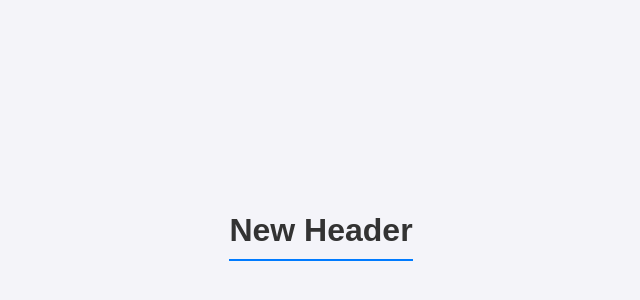
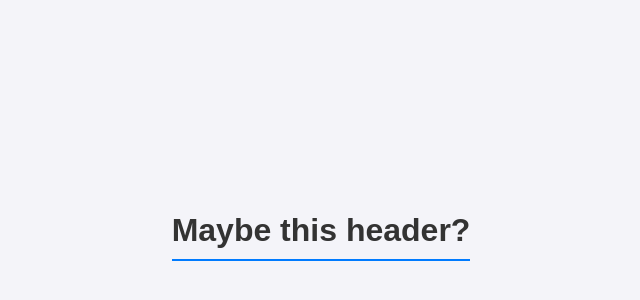
Before and after one commit to mauricioschneider/render-og-tag-test, a website: page index.html in a window 1280 px wide. Shown: the part 164-464 px from the top of the page, without its empty margins (319-959 px from the left). Drawn offline with Linux system fonts and the light colour scheme.

Commit message:
Tests new header

```diff
--- a/index.html
+++ b/index.html
@@ -33,6 +33,6 @@
     </style>
 </head>
 <body>
-<h1>New Header</h1>
+<h1>Maybe this header?</h1>
 </body>
 </html>
```
